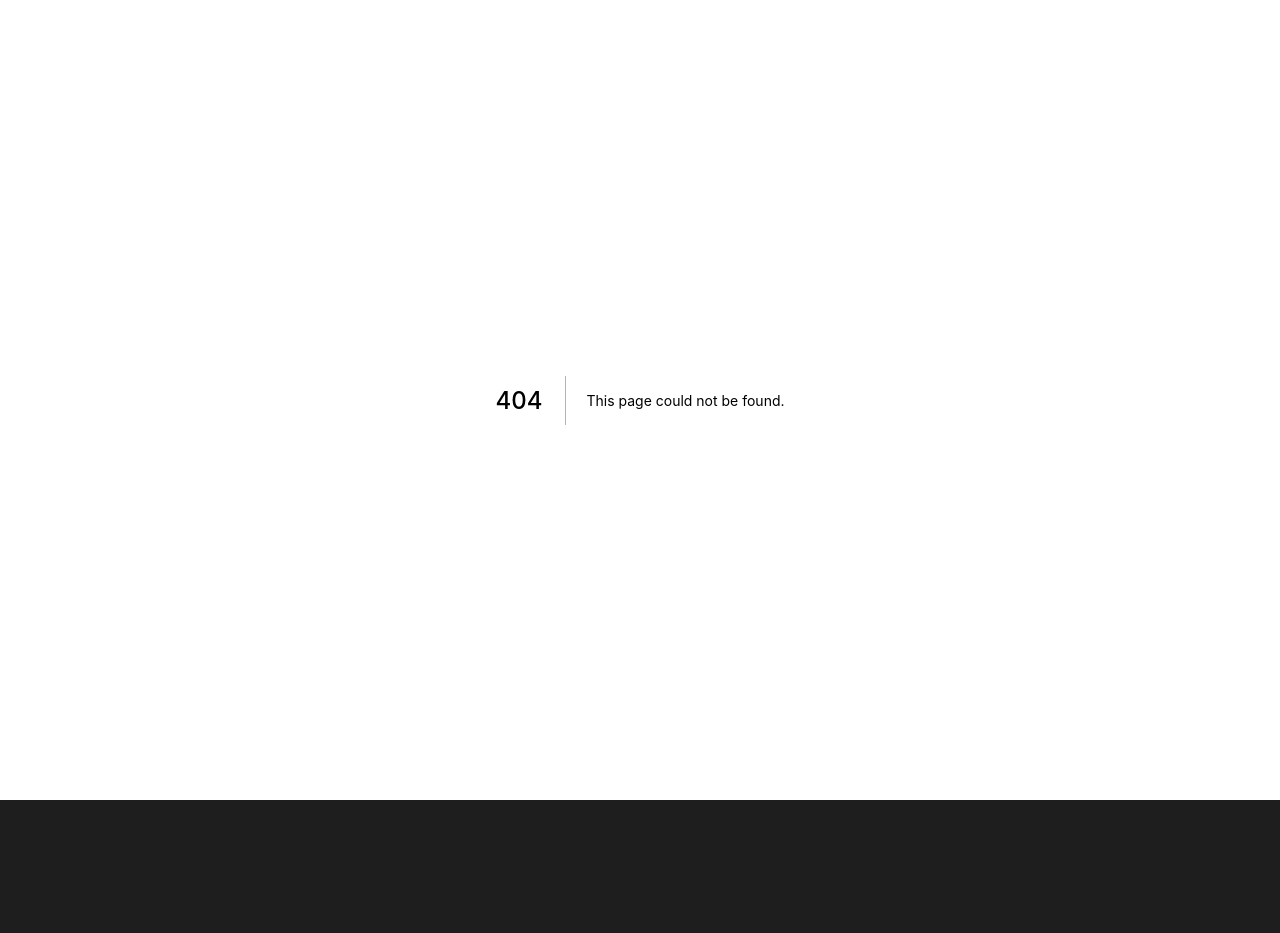
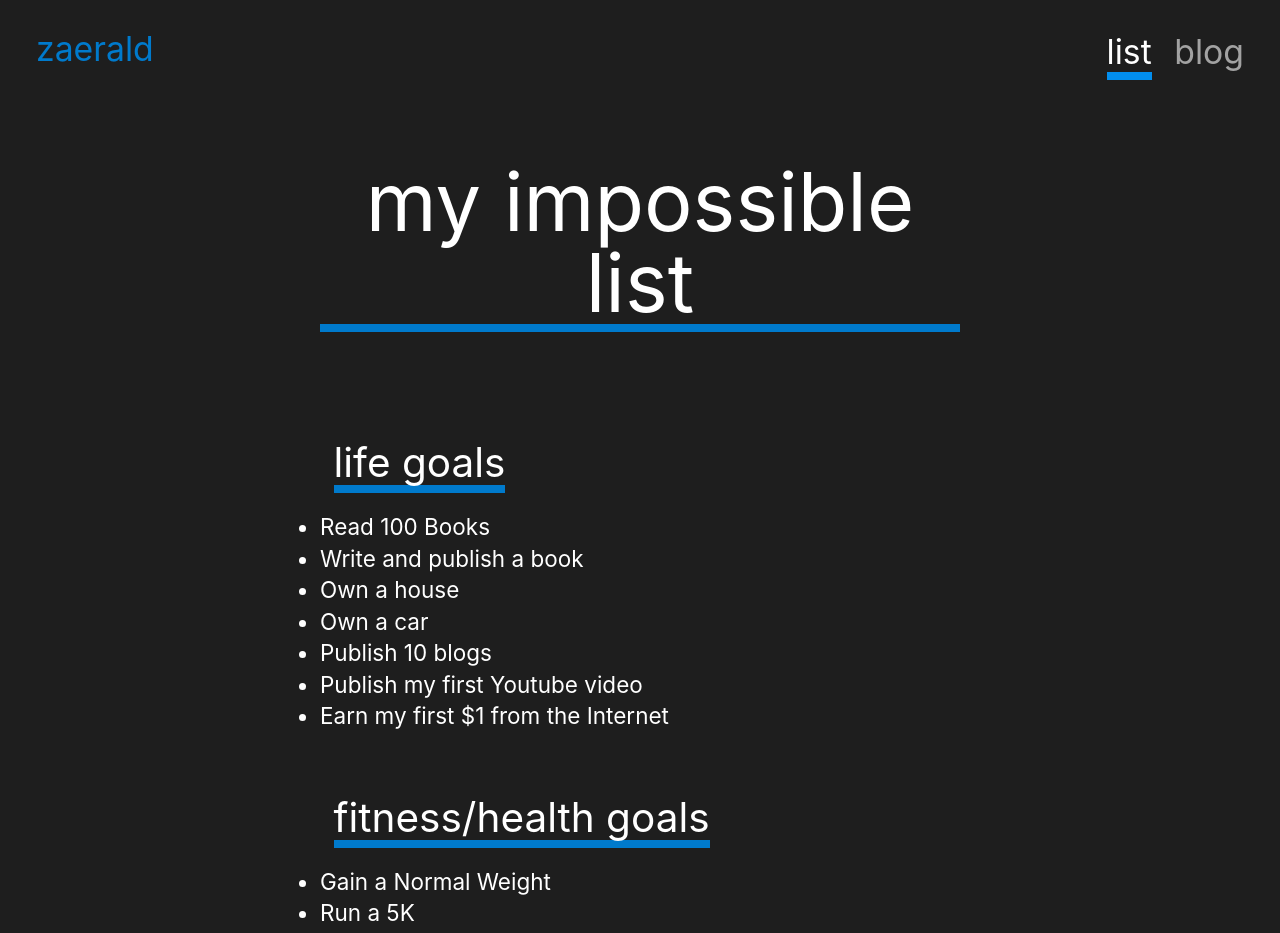
Before and after one commit to zaerald/zaerald.com, a Next.js app: page /list in a window 1280 px wide. Before the commit this address had no page. Shown: the top 933 px of the page. Before the commit the page ends 800 px from the top, so only its background shows below. Built offline with nearby package versions, Linux system fonts and the light colour scheme.

Commit message:
feat: impossible list page

```diff
--- /dev/null
+++ b/components/Header.tsx
@@ -0,0 +1,46 @@
+import Link from 'next/link'
+import Head from 'next/head'
+import { useRouter } from 'next/router'
+
+export default function Header() {
+
+  const router = useRouter();
+
+  const baseLinkClasses = [
+  'mt-3', 'text-xl', 'md:text-2xl', 'lg:text-3xl',
+  'border-b-8', 'border-opacity-0',
+  'hover:text-white', 'hover:border-accent-hover',
+  ]
+
+  const activeLinkClasses = ['text-white', 'border-accent-hover'].join(' ')
+  const inactiveLinkClasses = ['text-secondary-200', 'border-transparent'].join(' ')
+
+  return (
+    <>
+      <Head>
+        <title>Zaerald</title>
+        <meta name="description" content="Zaerald"/>
+        <link rel="icon" href="/favicon.ico"/>
+      </Head>
+      <header className="fixed w-full z-50 px-4 py-3 bg-primary-400 md:px-8 md:py-4">
+        <div className="flex items-center">
+          <Link href="/">
+            <a className="text-3xl text-accent hover:text-accent-hover">zaerald</a>
+          </Link>
+          <Link href="/list">
+            <a className={`ml-auto bg-secondary ${baseLinkClasses.join(' ')} ${router.pathname === '/list' ? activeLinkClasses : inactiveLinkClasses}`}>
+              list
+            </a>
+          </Link>
+          <Link href="https://blog.zaerald.com">
+            <a className={`ml-5 ${baseLinkClasses.join(' ')} ${inactiveLinkClasses}`}
+              target="_blank"
+              rel="noopener noreferrer">
+              blog
+            </a>
+          </Link>
+        </div>
+      </header>
+    </>
+  )
+}
--- a/pages/index.tsx
+++ b/pages/index.tsx
@@ -1,7 +1,8 @@
 import type {NextPage} from 'next'
-import Head from 'next/head'
 import Image from 'next/image'
 import Link from 'next/link'
+
+import Header from '@/components/Header'
 
 import profilePic from '@/public/images/profile.jpg'
 import Github from '@/public/images/github.svg'
@@ -29,28 +30,8 @@ const Home: NextPage = () => {
   ]
 
   return (
-    <div>
-      <Head>
-        <title>Zaerald</title>
-        <meta name="description" content="Zaerald"/>
-        <link rel="icon" href="/favicon.ico"/>
-      </Head>
-      <header className="fixed w-full z-50 px-4 py-3 bg-primary-400 md:px-8 md:py-4">
-        <div className="flex items-center">
-          <Link href="/">
-            <a className="text-3xl text-accent hover:text-accent-hover">zaerald</a>
-          </Link>
-          <Link href="https://blog.zaerald.com">
-            <a
-              className="ml-auto text-lg text-secondary-200 md:text-2xl lg:text-3xl hover:text-white hover:border-b-8 hover:border-accent-hover hover:leading-4"
-              target="_blank"
-              rel="noopener noreferrer">
-              blog
-            </a>
-          </Link>
-        </div>
-      </header>
-
+    <>
+      <Header/>
       <div className="flex justify-center items-center w-full h-screen">
         <main className="w-4/5 mx-auto text-center md:w-3/5 lg:w-2/5">
           <div className="w-3/5 mx-auto mb-2 md:w-2/6 lg:w-2/6">
@@ -86,7 +67,7 @@ const Home: NextPage = () => {
           </div>
         </main>
       </div>
-    </div>
+    </>
   )
 }
 
--- /dev/null
+++ b/pages/list.tsx
@@ -0,0 +1,95 @@
+import type {NextPage} from 'next'
+
+import Header from '@/components/Header'
+
+const myList = [
+  {
+    category: 'Life Goals',
+    categoryList: [
+      'Read 100 Books',
+      'Write and publish a book',
+      'Own a house',
+      'Own a car',
+      'Publish 10 blogs',
+      'Publish my first Youtube video',
+      'Earn my first $1 from the Internet',
+    ],
+  },
+  {
+    category: 'Fitness/Health Goals',
+    categoryList: [
+      'Gain a Normal Weight',
+      'Run a 5K',
+      'Do 100 push-ups  in a single set',
+    ],
+  },
+  {
+    category: 'Skill Goals',
+    categoryList: [
+      'Digital Art',
+      'Japanese',
+      'Learn skateboarding',
+      'Touch Typing 200 WPM',
+      'Learn how to invest',
+      'Learn to back flip',
+      'English',
+      'Learn to swim',
+      'Staff Spinning',
+    ],
+  },
+  {
+    category: 'Events to Attend',
+    categoryList: [
+      'DEFCON',
+      'DOTA2 The International',
+    ],
+  },
+  {
+    category: 'Travel Goals',
+    categoryList: [
+      'Visit Japan',
+    ],
+  },
+  {
+    category: 'Professional Goals',
+    categoryList: [
+      'Find one bug in Bug Bounty programs',
+      'Teach in a school',
+      'Perform a Tech Talk',
+      '🚀 Release my first SaaS',
+    ],
+  },
+]
+
+
+const List: NextPage = () => {
+  return (
+    <>
+      <Header/>
+      <div className="w-4/5 md:w-3/4 lg:w-2/4 mx-auto mb-40 pt-36">
+        <div className="text-center">
+          <h1 className="inline-block mb-10 md:4 text-center text-3xl md:text-6xl lg:text-7xl border-b-8 border-accent">
+            my impossible list
+          </h1>
+        </div>
+        <div/>
+
+        <ul>
+        {myList.map(it =>
+          <li key={it.category + it.categoryList.length}>
+            <h2 className="inline-block ml-3 mb-4 mt-14 text-xl md:text-3xl lg:text-4xl border-b-8 border-accent lowercase">{it.category}</h2>
+            <ul className="list-disc">
+              {it.categoryList.map(item =>
+                <li key={it.category + item + item.length} className="text-xl">{item}</li>
+              )}
+            </ul>
+          </li>
+        )}
+        </ul>
+      </div>
+
+    </>
+  );
+}
+
+export default List
```
